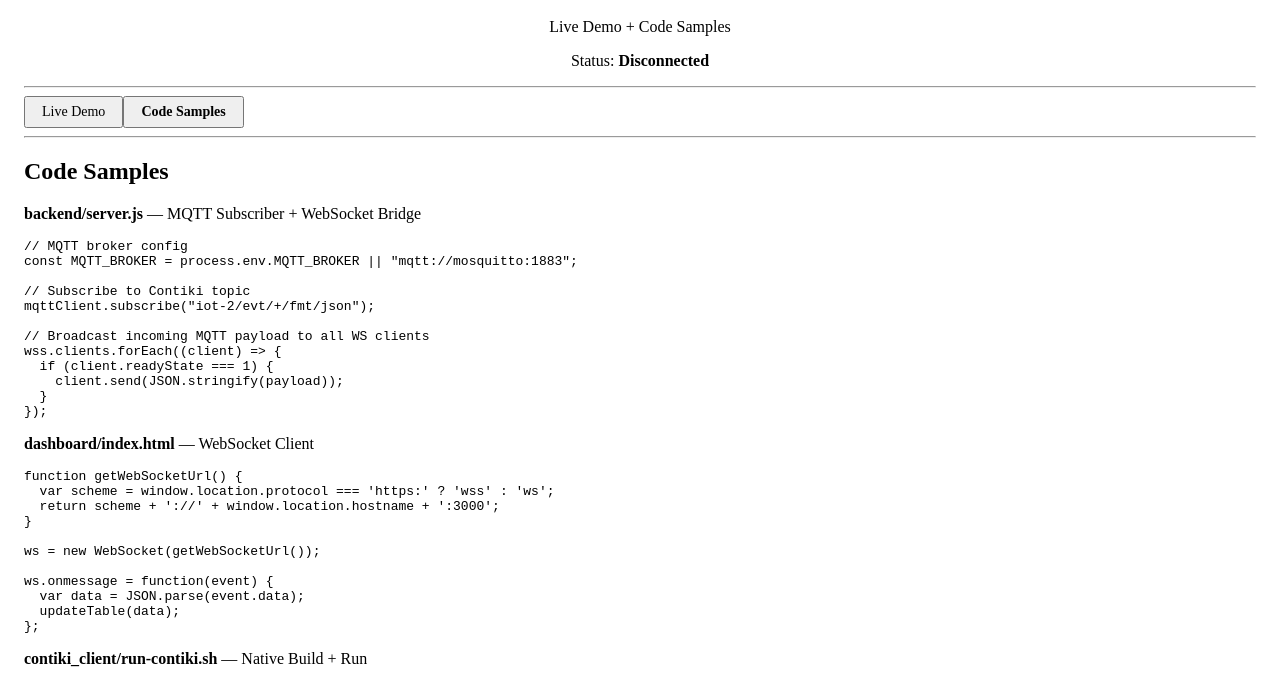
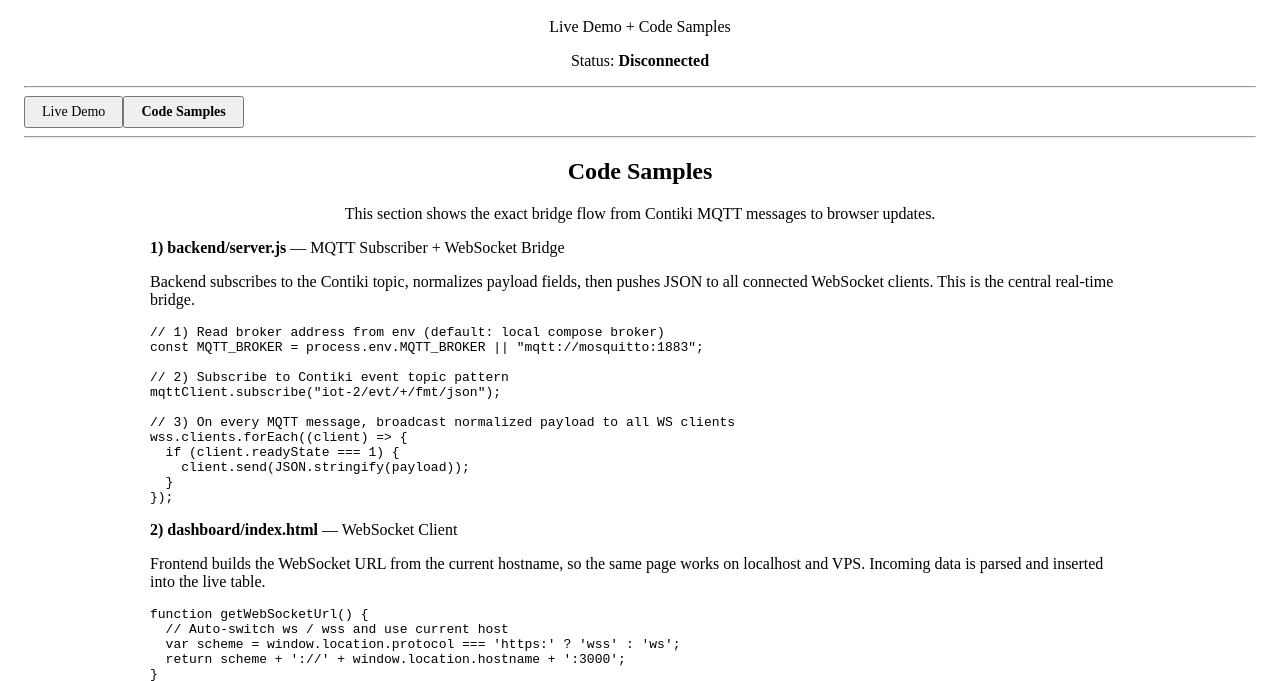
Before and after one commit to aliseyhann/iot-demo, a plain HTML site: page dashboard/index.html in a window 1280 px wide. Both pictures are taken after a click on the button "Code Samples". Shown: the part 64-745 px from the top of the page. Drawn offline with Linux system fonts and the light colour scheme.

Commit message:
Improve dashboard layout: side-by-side live demo panels and clearer centered code samples

```diff
--- a/dashboard/index.html
+++ b/dashboard/index.html
@@ -27,6 +27,9 @@
     <h2>Live Demo</h2>
     <p>Real-time data from Contiki MQTT stream via Backend WebSocket bridge.</p>
 
+    <div style="display: flex; gap: 16px; align-items: flex-start; flex-wrap: wrap;">
+      <div style="flex: 1 1 520px; min-width: 320px;">
+        <h3 style="margin-top: 0;">Real-Time Data</h3>
         <table border="1" cellpadding="8" cellspacing="0" width="100%">
           <thead>
             <tr>
@@ -40,48 +43,72 @@
             <tr><td colspan="4" style="text-align:center;">Waiting for data...</td></tr>
           </tbody>
         </table>
+      </div>
 
-    <h3>Protocol Log</h3>
-    <pre id="live-log" style="height: 220px; overflow-y: auto; border: 1px solid #999; padding: 8px;">[--:--:--] Waiting for WebSocket connection...
+      <div style="flex: 1 1 420px; min-width: 320px;">
+        <h3 style="margin-top: 0;">Protocol Logs</h3>
+        <pre id="live-log" style="height: 300px; overflow-y: auto; border: 1px solid #999; padding: 8px; margin: 0;">[--:--:--] Waiting for WebSocket connection...
 </pre>
+      </div>
+    </div>
   </div>
 
   <div id="tab-code" style="display:none;">
-    <h2>Code Samples</h2>
+    <div style="max-width: 980px; margin: 0 auto;">
+      <h2 style="text-align: center;">Code Samples</h2>
+      <p style="text-align: center;">
+        This section shows the exact bridge flow from Contiki MQTT messages to browser updates.
+      </p>
 
-    <p><b>backend/server.js</b> — MQTT Subscriber + WebSocket Bridge</p>
-<pre>// MQTT broker config
+      <p><b>1) backend/server.js</b> — MQTT Subscriber + WebSocket Bridge</p>
+      <p>
+        Backend subscribes to the Contiki topic, normalizes payload fields, then pushes JSON to all connected
+        WebSocket clients. This is the central real-time bridge.
+      </p>
+<pre>// 1) Read broker address from env (default: local compose broker)
 const MQTT_BROKER = process.env.MQTT_BROKER || "mqtt://mosquitto:1883";
 
-// Subscribe to Contiki topic
+// 2) Subscribe to Contiki event topic pattern
 mqttClient.subscribe("iot-2/evt/+/fmt/json");
 
-// Broadcast incoming MQTT payload to all WS clients
+// 3) On every MQTT message, broadcast normalized payload to all WS clients
 wss.clients.forEach((client) =&gt; {
   if (client.readyState === 1) {
     client.send(JSON.stringify(payload));
   }
 });</pre>
 
-    <p><b>dashboard/index.html</b> — WebSocket Client</p>
+      <p><b>2) dashboard/index.html</b> — WebSocket Client</p>
+      <p>
+        Frontend builds the WebSocket URL from the current hostname, so the same page works on localhost and VPS.
+        Incoming data is parsed and inserted into the live table.
+      </p>
 <pre>function getWebSocketUrl() {
+  // Auto-switch ws / wss and use current host
   var scheme = window.location.protocol === 'https:' ? 'wss' : 'ws';
   return scheme + '://' + window.location.hostname + ':3000';
 }
 
+// Open persistent real-time channel
 ws = new WebSocket(getWebSocketUrl());
 
 ws.onmessage = function(event) {
+  // Parse backend payload and update UI rows
   var data = JSON.parse(event.data);
   updateTable(data);
 };</pre>
 
-    <p><b>contiki_client/run-contiki.sh</b> — Native Build + Run</p>
+      <p><b>3) contiki_client/run-contiki.sh</b> — Native Build + Run</p>
+      <p>
+        Contiki native example is patched and built at startup, then launched with TUN prefix/device.
+        This enables MQTT traffic from a native Contiki node inside Docker.
+      </p>
 <pre># Build Contiki native MQTT client
 CCACHE_DISABLE=1 make -C "${EXAMPLE_DIR}" TARGET=native clean all
 
 # Start native node with TUN device
 exec "${EXAMPLE_DIR}/build/native/mqtt-client.native" --prefix "${TUN_PREFIX}" -t "${TUN_DEV}"</pre>
+    </div>
   </div>
 
   <script>
```
Lines whose indentation alone changed are shown as unchanged.
